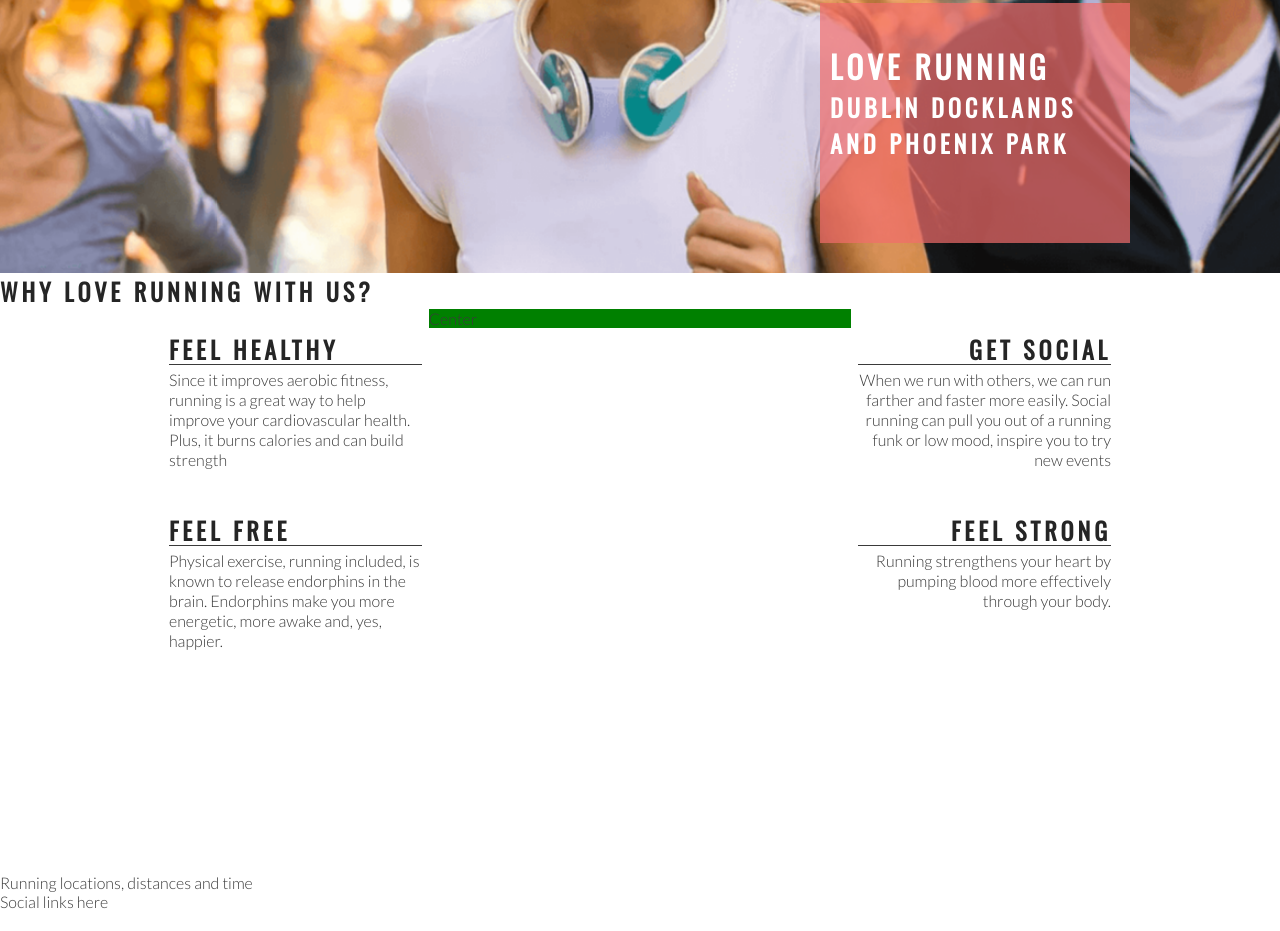
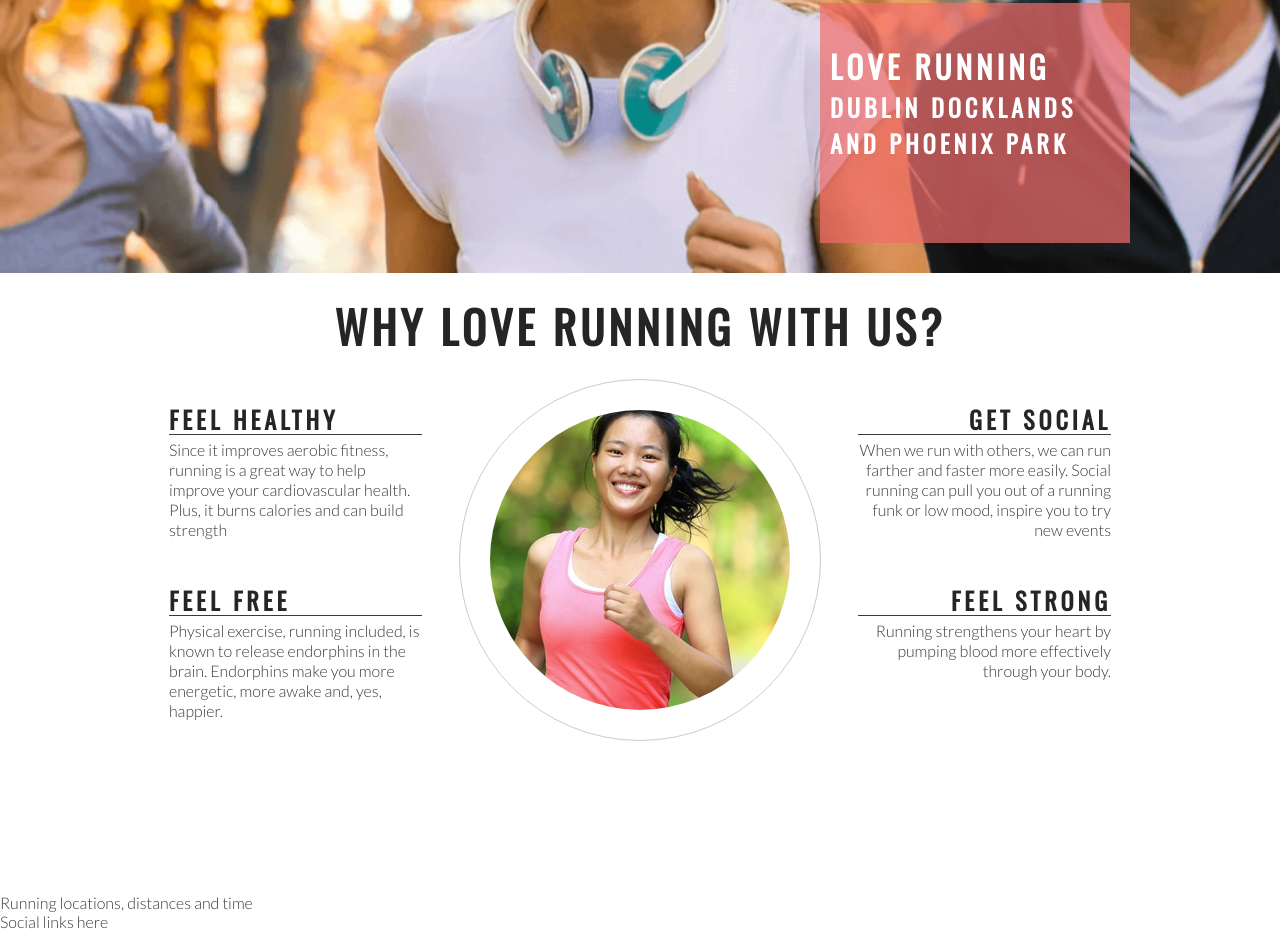
Before and after one commit to madelenviola/love-running, a plain HTML site: page index.html in a window 1280 px wide. Shown: the part 402-1333 px from the top of the page. Drawn offline with nearby package versions, Linux system fonts and the light colour scheme.

Commit message:
Add club ethos central image and style

```diff
--- a/assets/css/style.css
+++ b/assets/css/style.css
@@ -145,7 +145,7 @@ to {
 #center-about {
     width: 33%;
     margin: 0 auto;
-    background-color: green;
+
 }
 
 hr {
@@ -177,3 +177,26 @@ hr {
 .right-about-heading p {
     text-align: right;
 }
+
+#welcome {
+    text-align: center;
+    margin: 20px 0;
+    font-size: 280%;
+}
+
+#circle-container {
+    height: 300px;
+    width: 300px;
+    padding: 30px;
+    border-style: solid;
+    border-color: #ccc;
+    border-width: 1px;
+    border-radius: 50%;
+    margin: 0 auto;
+}
+
+#circle-cover-bg {
+    background: url('../images/ethos-center-image.jpeg') no-repeat center center;
+    height: 100%;
+    border-radius: 50%;
+}
--- a/index.html
+++ b/index.html
@@ -43,7 +43,7 @@
                 </div>
         </section>
         <section id="club-ethos">
-            <h1>Why Love Running With Us?</h1>
+            <h2 id="welcome">Why Love Running With Us?</h2>
             <div id="left-about">
              <div class="left-about-heading">
                 <h2>Feel Healthy</h2>
@@ -76,7 +76,11 @@
                 </p>
                 </div>
             </div>
-            <div id="center-about">Center</div>
+            <div id="center-about">
+                <div id="circle-container">
+                    <div id="circle-cover-bg"></div>
+                </div>
+                </div>
         </section>
         <section>
             Running locations, distances and time
```
Also changed, not shown: assets/images/ethos-center-image.jpeg (added).
